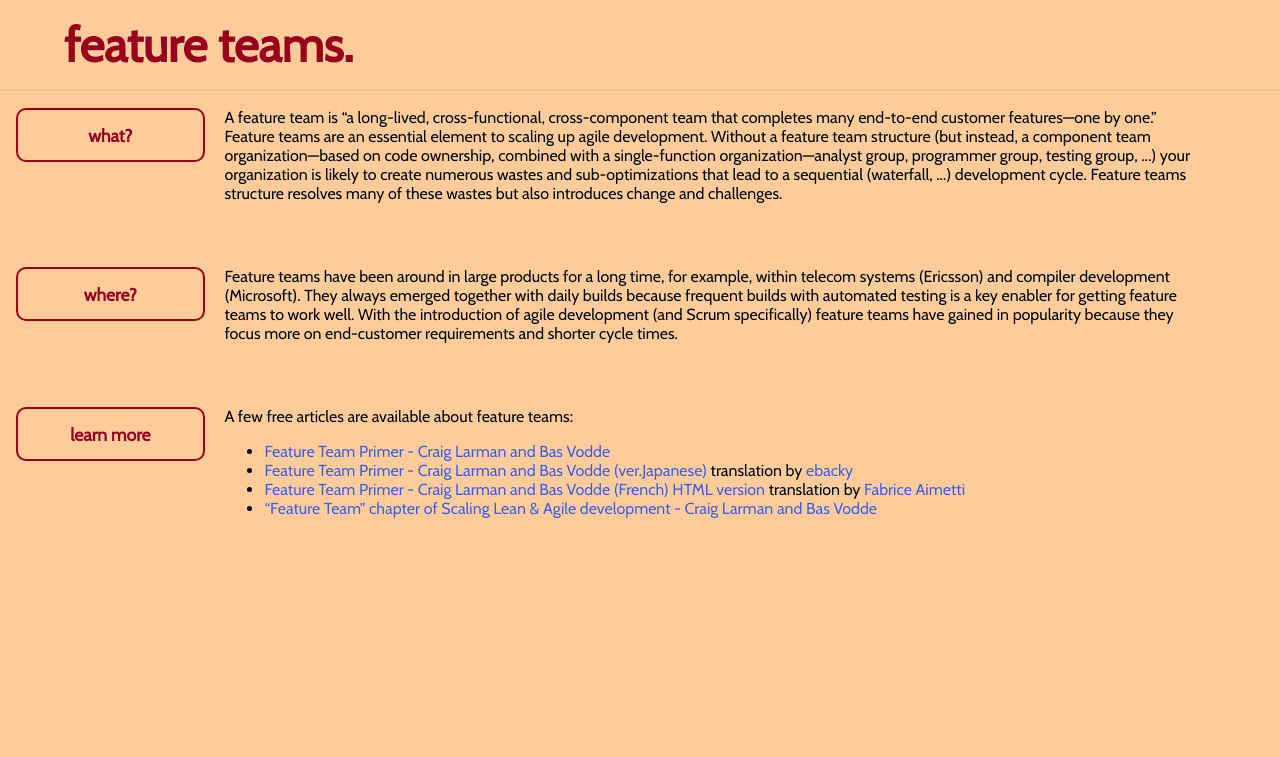
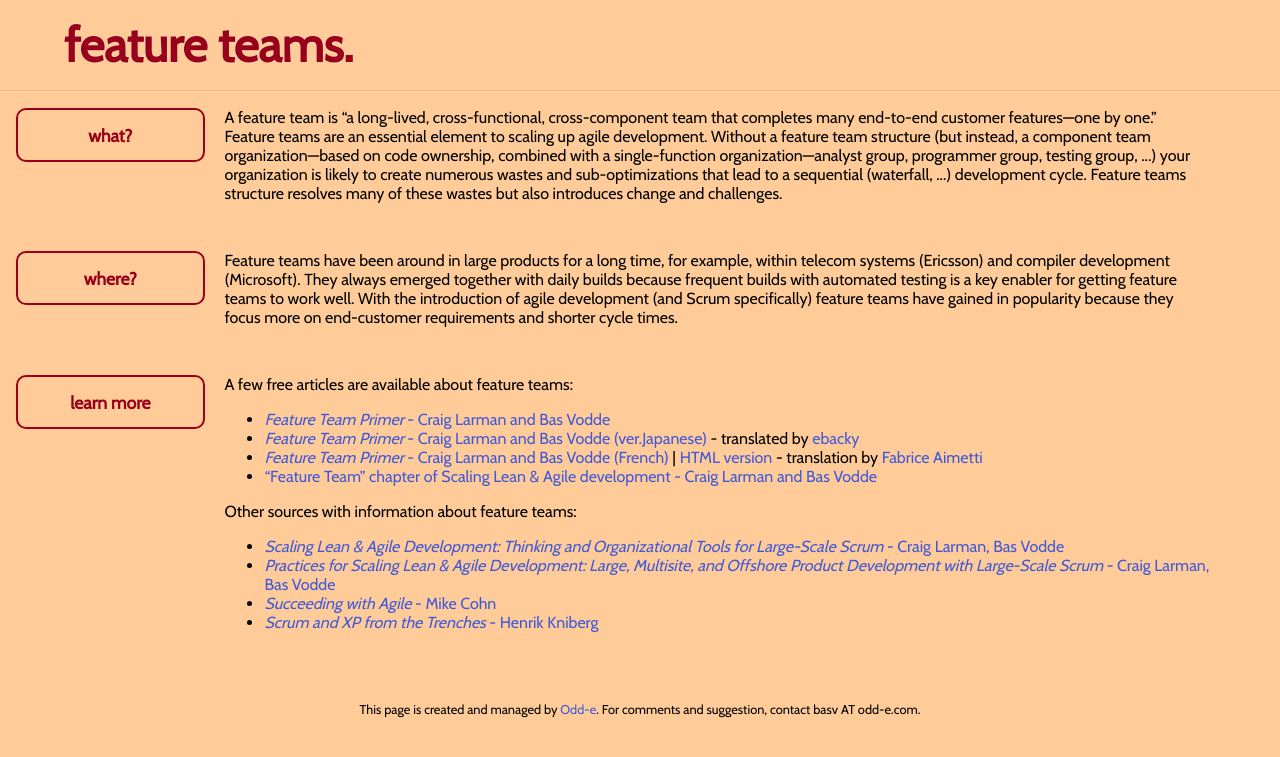
Before and after one commit to nerds-odd-e/feature-teams-site, a Jekyll site: the page built from index.html, in a window 1280 px wide. Shown: the top 757 px of the page. Built offline with Jekyll 4.4.1, drawn with Linux system fonts in a browser that asks for light colours; Markdown is read by kramdown in place of the engine named in the settings.

Commit message:
better loops in content render

```diff
--- a/_layouts/default.html
+++ b/_layouts/default.html
@@ -45,22 +45,28 @@
 							<ul>
 								{% for link in page.learn.links %}
 								<li>
-									<a href="{{ link.link }}">{{ link.title }}</a>
-									{% if link.title2 %}
-									<a href="{{ link.link2 }}">{{ link.title2 }}</a>
-									{% endif %}
-									{{ link.extra }}
-									{% if link.extra_title %}
-									<a href="{{ link.extra_link }}">
-										{{ link.extra_title }}
-									</a>
-									{% endif %}
+									{{ link.link }}
+								</li>
+								{% endfor %}
+							</ul>
+							<p>
+                {{ page.learn.content2 }}
+							</p>
+              <ul>
+								{% for link in page.learn.links2 %}
+								<li>
+										{{ link.link }}
 								</li>
 								{% endfor %}
 							</ul>
 	          </div>
           </div>
         </div>
+				<div id="footer">
+					<p>
+						{{ page.footer }}
+					</p>
+				</div>
 			</div>
     </body>
 </html>
--- a/css/main.css
+++ b/css/main.css
@@ -1,8 +1,9 @@
 @import url(http://fonts.googleapis.com/css?family=Cabin);
+
 body {
  font-family: 'Cabin', sans-serif;
  text-rendering: optimizeLegibility;
- background-color: rgb(255, 204, 153); //#ccc;
+ background-color: rgb(255, 204, 153);
  text-align: center;
  padding: 0;
  margin: 0;
@@ -17,14 +18,10 @@ a:hover {
 	text-decoration: underline;
 }
 
-.container {
-}
-
 #header {
 	padding: 1em;
 	border-bottom: solid 1px rgb(235, 184, 133);
 }
-
 
 #header h1 {
 	font-size: 3em;
@@ -42,7 +39,6 @@ a:hover {
 	margin: 1em 2em 1em 1em;
 	padding: 0;
 	text-align: left;
-  text-shadow: 0 0 1px rgb(255,255,255,0.7);
 }
 
 .section_title {
@@ -64,9 +60,14 @@ a:hover {
 	display: inline-block;
 	width: 80%;
 	padding-left: 1em;
-	margin-bottom: 2em;
+	margin-bottom: 1em;
 }
 
 .section_content p {
 	margin-top: 0;
 }
+
+#footer {
+	font-size: 0.8em;
+	margin: 3em auto;
+}
--- a/index.html
+++ b/index.html
@@ -14,19 +14,17 @@ learn:
   title: learn more
   content: "A few free articles are available about feature teams:"
   links:
-  - title: "Feature Team Primer - Craig Larman and Bas Vodde"
-    link: "http://featureteams.org/feature_team_primer12.pdf"
-  - title: "Feature Team Primer - Craig Larman and Bas Vodde (ver.Japanese)"
-    link: "http://featureteams.org/ja/feature_team_primer_ja.pdf"
-    extra: translation by
-    extra_title: ebacky
-    extra_link: "http://www.odd-e.com/index.php?page=pageAboutEbacky"
-  - title: "Feature Team Primer - Craig Larman and Bas Vodde (French)"
-    link: "http://featureteams.org/fr/feature_team_primer_fr.pdf"
-    title2: "HTML version"
-    link2: "http://www.fabrice-aimetti.fr/dotclear/index.php?post/2011/06/13/Equipe-feature"
-    extra: translation by
-    extra_title: Fabrice Aimetti
-    extra_link: "http://www.fabrice-aimetti.fr/"
-  - title: "&ldquo;Feature Team&rdquo; chapter of Scaling Lean &amp; Agile development - Craig Larman and Bas Vodde"
+  - link: '<a href="http://featureteams.org/feature_team_primer12.pdf"><em>Feature Team Primer</em> - Craig Larman and Bas Vodde</a>'
+  - link: '<a href="http://featureteams.org/ja/feature_team_primer_ja.pdf"><em>Feature Team Primer</em> - Craig Larman and Bas Vodde (ver.Japanese)</a> - translated by <a href="http://www.odd-e.com/index.php?page=pageAboutEbacky">ebacky</a>'
+  - link: '<a href="http://featureteams.org/fr/feature_team_primer_fr.pdf"><em>Feature Team Primer</em> - Craig Larman and Bas Vodde (French)</a> | <a href="http://www.fabrice-aimetti.fr/dotclear/index.php?post/2011/06/13/Equipe-feature">HTML version</a> - translation by <a href="http://www.fabrice-aimetti.fr/dotclear/index.php?post/2011/06/13/Equipe-feature">Fabrice Aimetti</a>'
+  - link: '<a href="http://www.infoq.com/resource/articles/scaling-lean-agile-feature-teams/en/resources/feature%20teams_%20infoq_%20final.pdf">&ldquo;Feature Team&rdquo; chapter of Scaling Lean &amp; Agile development - Craig Larman and Bas Vodde</a>'
+  content2: "Other sources with information about feature teams:"
+  links2:
+  - link: '<a href="http://www.amazon.com/Scaling-Lean-Agile-Development-Organizational/dp/0321480961/ref=sr_1_1"><em>Scaling Lean &amp; Agile Development: Thinking and Organizational Tools for Large-Scale Scrum</em> - Craig Larman, Bas Vodde</a>'
+  - link: '<a href="http://www.amazon.com/Practices-Scaling-Lean-Agile-Development/dp/0321636406"><em>Practices for Scaling Lean &amp; Agile Development: Large, Multisite, and Offshore Product Development with Large-Scale Scrum</em> - Craig Larman, Bas Vodde</a>'
+  - link: '<a href="http://www.amazon.com/Succeeding-Agile-Software-Development-Using/dp/0321579364"><em>Succeeding with Agile</em> - Mike Cohn</a>'
+  - link: '<a href="http://www.amazon.com/Scrum-Trenches-Enterprise-Software-Development/dp/1430322640"><em>Scrum and XP from the Trenches</em> - Henrik Kniberg</a>'
+
+footer: 'This page is created and managed by <a href="http://odd-e.com">Odd-e</a>. For comments and suggestion, contact basv AT odd-e.com.'
+
 ---
```
